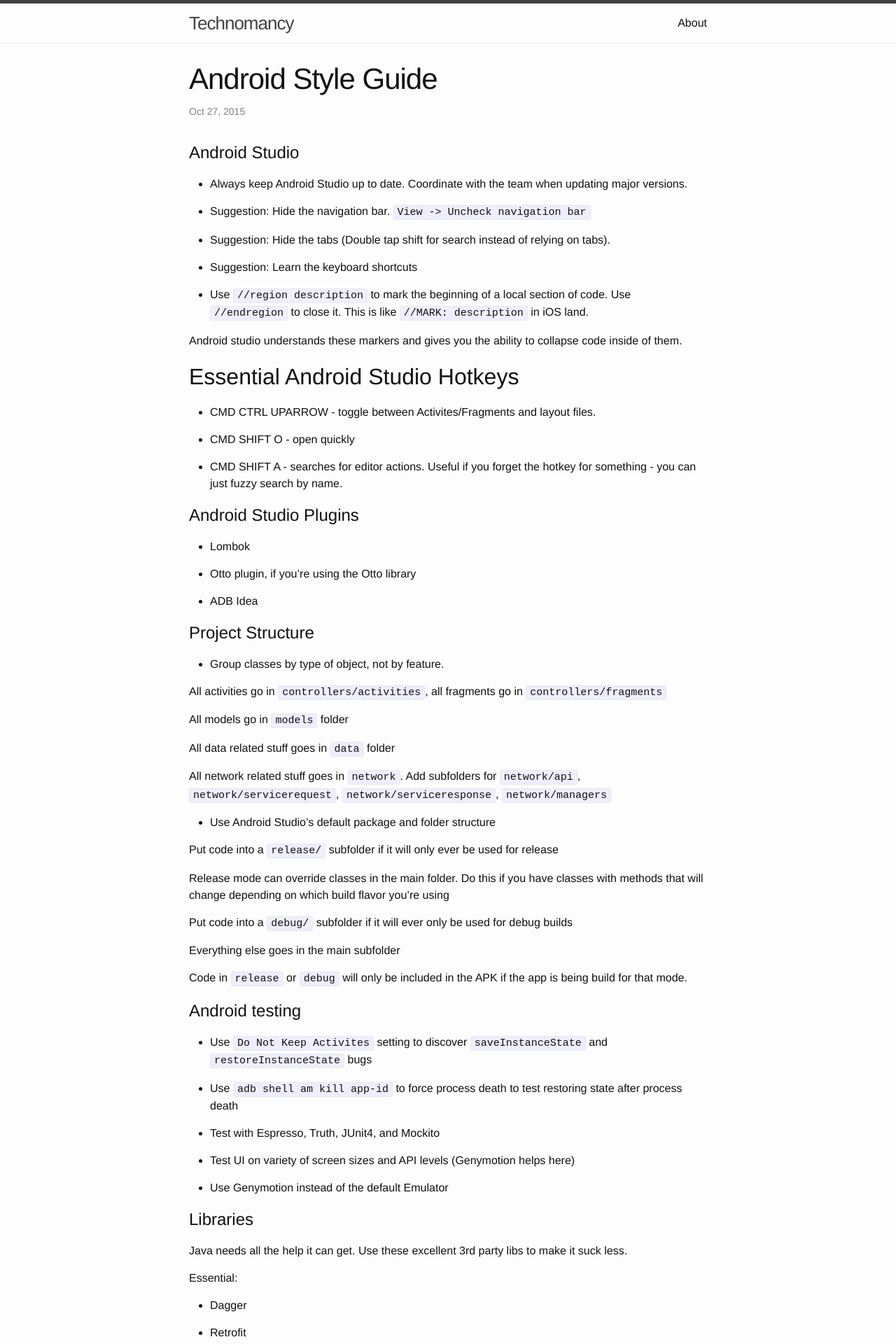
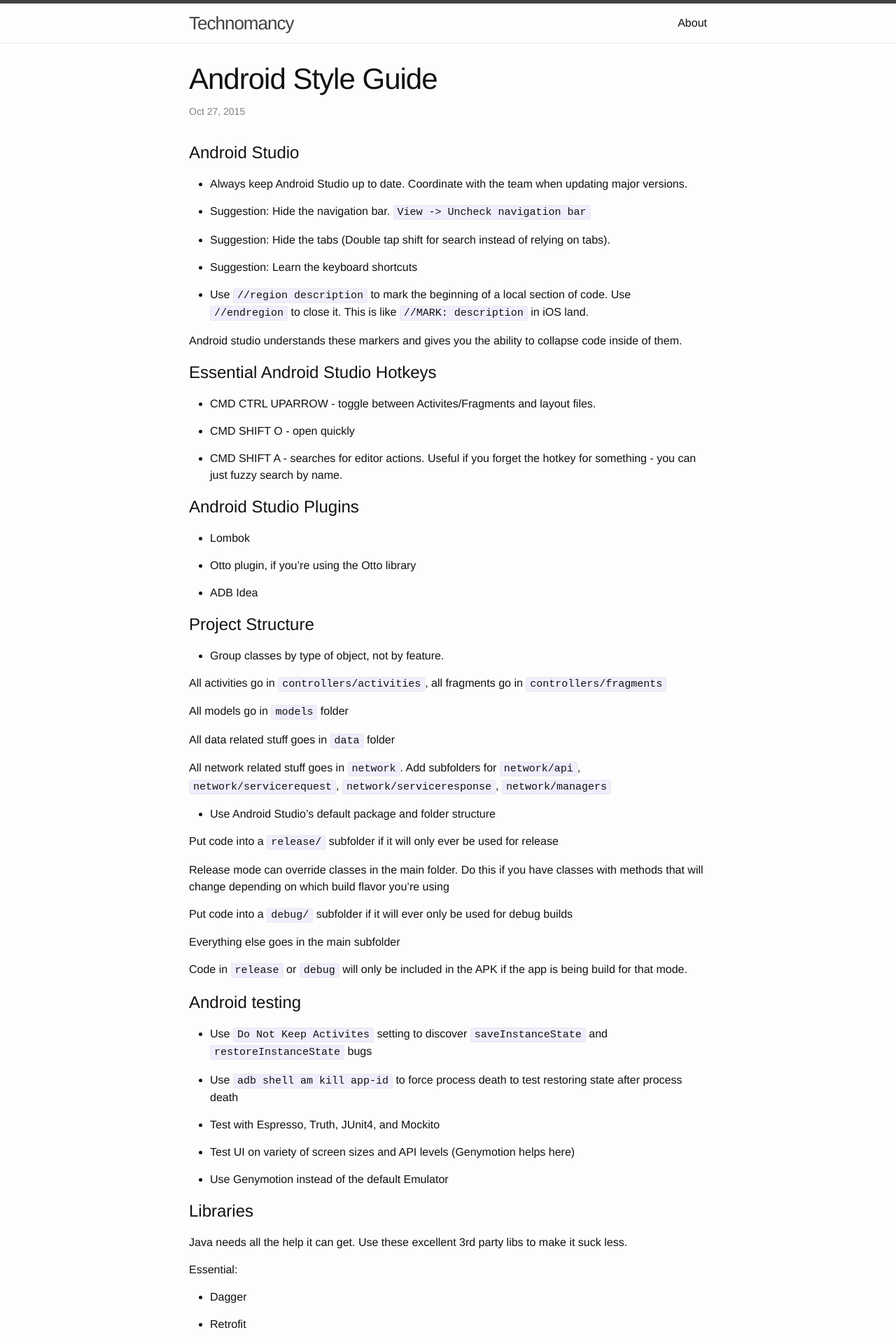
Before and after one commit to eliasbagley/eliasbagley.github.io, a Jekyll site: the page built from _posts/2015-10-27-android-style-guide.markdown, in a window 1280 px wide. Shown: the top 1920 px of the page at 70% size. Built offline with Jekyll 4.4.1, drawn with Linux system fonts in a browser that asks for light colours; Markdown is read by kramdown in place of the engine named in the settings; comment, search, counter and statistics services are not loaded.

````diff
--- a/_posts/2015-10-27-android-style-guide.markdown
+++ b/_posts/2015-10-27-android-style-guide.markdown
@@ -20,7 +20,7 @@ categories: android
 
 Android studio understands these markers and gives you the ability to collapse code inside of them.
 
-## Essential Android Studio Hotkeys
+# Essential Android Studio Hotkeys
 
 - CMD CTRL UPARROW - toggle between Activites/Fragments and layout files.
 
@@ -368,7 +368,7 @@ YES:
 @Override
 public void myMethod() {
 }
-  ```
+```
 
 NO:
 ```java
````
